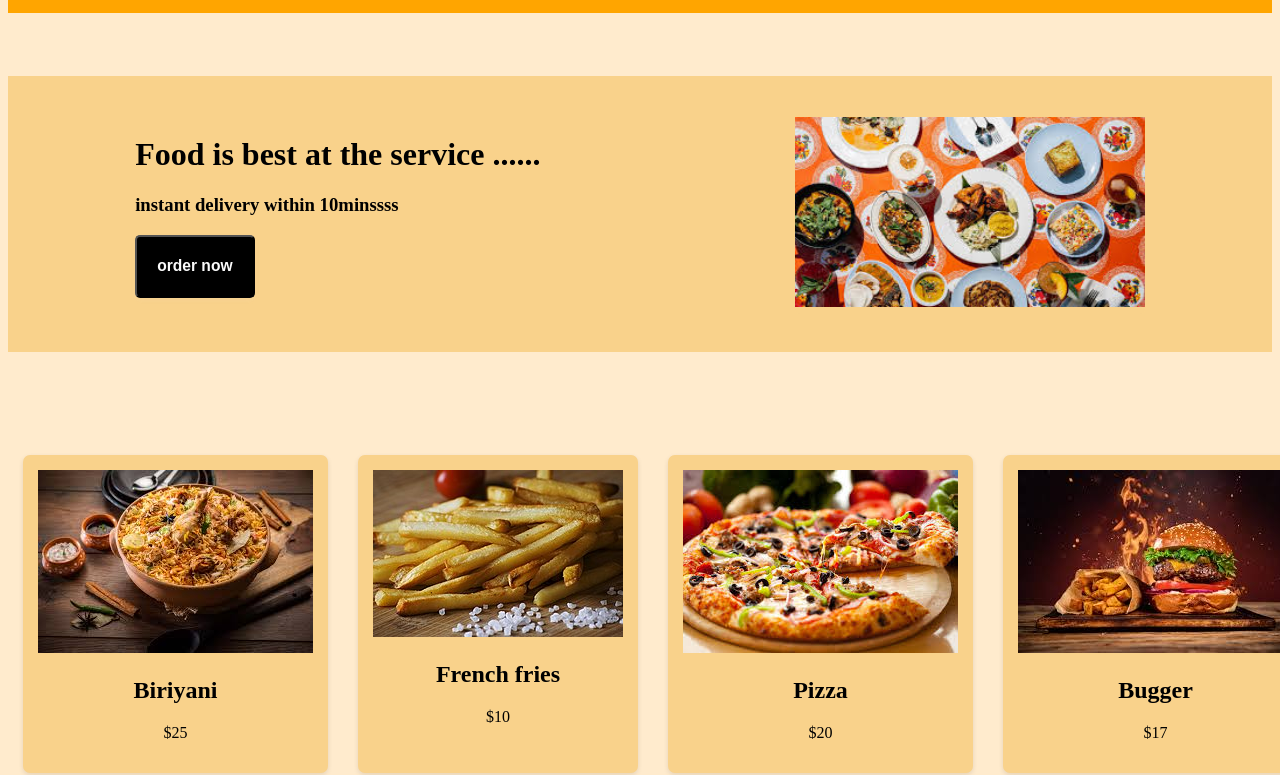
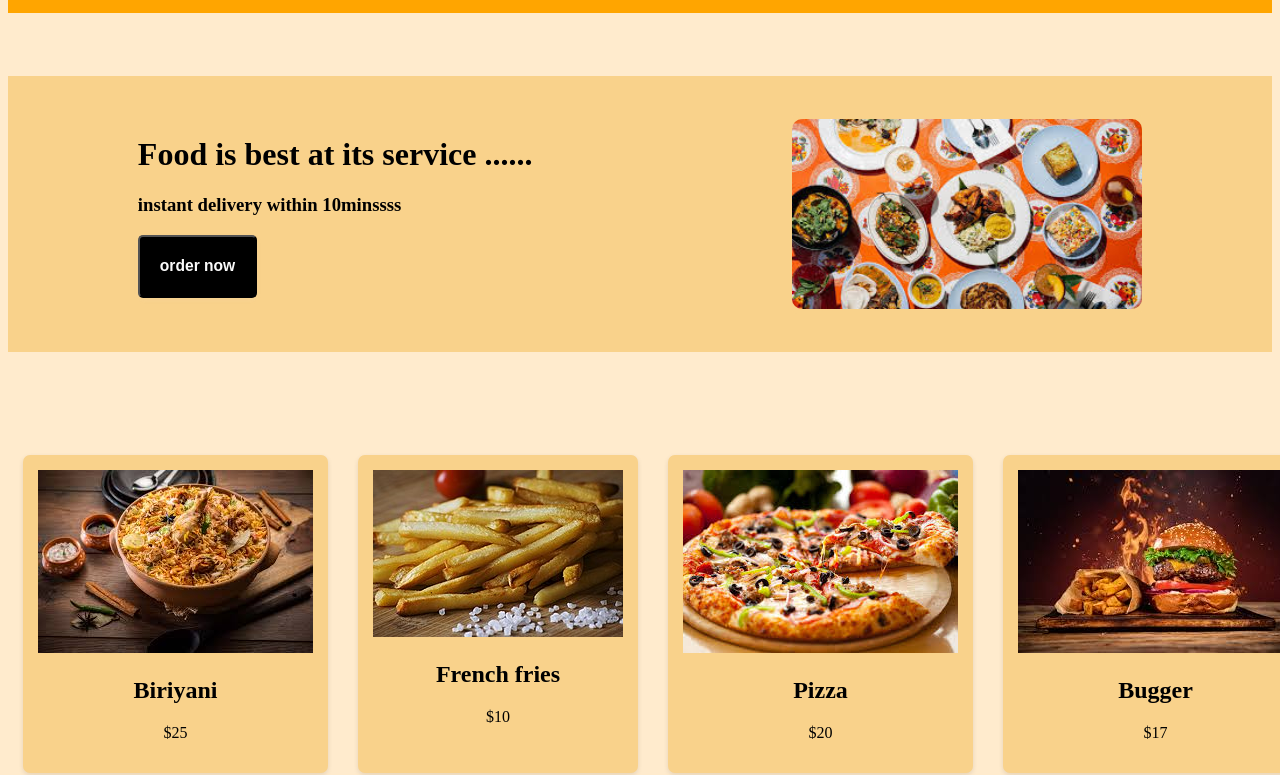
Before and after one commit to DhanushvijayaR/swiggyproject, a plain HTML site: page index.html in a window 1280 px wide. Shown: the part 45-820 px from the top of the page. Drawn offline with Linux system fonts and the light colour scheme.

Commit message:
Add files via upload

```diff
--- a/index.html
+++ b/index.html
@@ -22,12 +22,11 @@
             box-shadow: 0 2px 5px rgba(235, 229, 229, 0.1);
         }
         .nav-links li {
+            font-size: 25px;
             margin-left: 40px;
-            margin-top: -70px;
+            margin-top: -80px;
             margin-right: 20px;
-
         }
-
         .nav-links {
         list-style: none;
         display: flex;
@@ -67,6 +66,12 @@
             justify-content:space-evenly;
             align-content: center;
         }
+        .image2 img {
+            border-radius: 10px;
+            display: block;
+
+
+}
         .projects{
             display: flex;
             flex-direction: ROW;
@@ -106,7 +111,7 @@
     </header>
     <div class="secondbar">
         <div>
-            <h1>Food is best at the service ......</h1>
+            <h1>Food is best at its service ......</h1>
                <h3> instant delivery within 10minssss</h3>
                <div class="box">
                 <button><h3>order now</h3></button>
```
